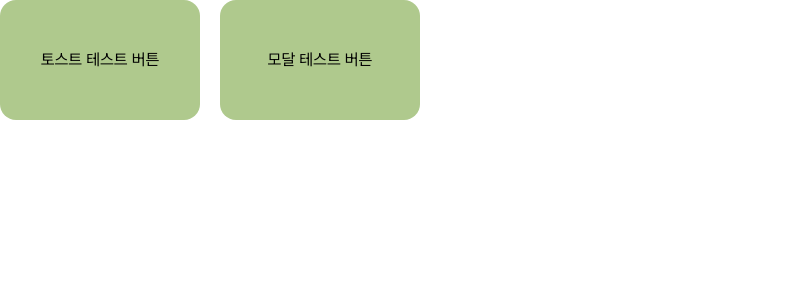
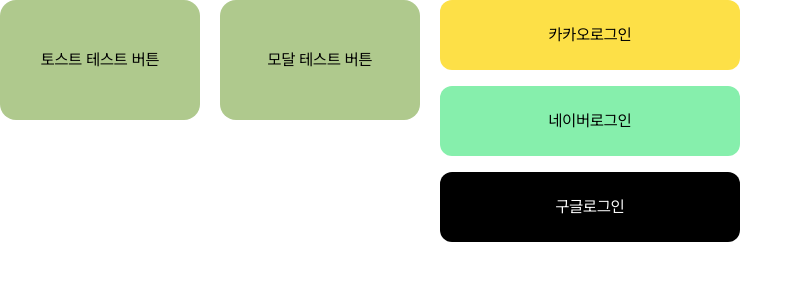
Before and after one commit to wecaners/yolog-front, a Next.js app: page / in a window 1280 px wide. Shown: the top 300 px of the page, without its empty margins (0-803 px from the left). Built offline with nearby package versions, Linux system fonts and the light colour scheme; no server answers.

Commit message:
feat: next auth로 kakao, naver, google 소셜 로그인 구현

```diff
--- /dev/null
+++ b/app/api/auth/[...nextauth]/route.ts
@@ -0,0 +1,27 @@
+import NextAuth from 'next-auth/next';
+import Google from 'next-auth/providers/google';
+import Kakao from 'next-auth/providers/kakao';
+import Naver from 'next-auth/providers/naver';
+
+const handler = NextAuth({
+  providers: [
+    Kakao({
+      clientId: process.env.KAKAO_CLIENT_ID!,
+      clientSecret: process.env.KAKAO_CLIENT_SECRET!,
+    }),
+    Naver({
+      clientId: process.env.NAVER_CLIENT_ID!,
+      clientSecret: process.env.NAVER_CLIENT_SECRET!,
+    }),
+    Google({
+      clientId: process.env.GOOGLE_CLIENT_ID!,
+      clientSecret: process.env.GOOGLE_CLIENT_SECRET!,
+    }),
+  ],
+  session: {
+    strategy: 'jwt',
+    maxAge: 60 * 60 * 24,
+  },
+});
+
+export { handler as GET, handler as POST };
--- a/app/lib/Providers.tsx
+++ b/app/lib/Providers.tsx
@@ -2,7 +2,12 @@
 
 import { Provider } from 'react-redux';
 import { store } from './redux/store';
+import { SessionProvider } from 'next-auth/react';
 
 export function Providers({ children }: { children: React.ReactNode }) {
-  return <Provider store={store}>{children}</Provider>;
+  return (
+    <Provider store={store}>
+      <SessionProvider>{children}</SessionProvider>
+    </Provider>
+  );
 }
--- a/app/page.tsx
+++ b/app/page.tsx
@@ -2,11 +2,15 @@
 import UseDialog from '@/hooks/use-dialog';
 import useToast from '@/hooks/use-toast';
 import { Dialog, DialogLogout } from './components';
+import { signIn, useSession } from 'next-auth/react';
 
 export default function Home() {
   const showToast = useToast();
   const { isDialogOpen, dialogOutsideClick, setIsDialogOpen, dialogRef } =
     UseDialog();
+  const { data: session } = useSession();
+
+  console.log({ session });
 
   return (
     <div className="flex gap-20pxr">
@@ -35,6 +39,29 @@
       >
         <DialogLogout />
       </Dialog>
+      {session ? (
+        <h1 className="text-30pxr font-semibold">{`${session?.user?.name}님 로그인중이시네요`}</h1>
+      ) : null}
+      <div className="flex flex-col gap-16pxr">
+        <button
+          className="w-300pxr h-70pxr bg-yellow-300 rounded-xl"
+          onClick={() => signIn('kakao', { redirectTo: '/' })}
+        >
+          카카오로그인
+        </button>
+        <button
+          className="w-300pxr h-70pxr bg-green-300 rounded-xl"
+          onClick={() => signIn('naver', { redirectTo: '/' })}
+        >
+          네이버로그인
+        </button>
+        <button
+          className="w-300pxr h-70pxr bg-black text-white rounded-xl"
+          onClick={() => signIn('google', { redirectTo: '/' })}
+        >
+          구글로그인
+        </button>
+      </div>
     </div>
   );
 }
--- a/package.json
+++ b/package.json
@@ -15,6 +15,7 @@
     "@reduxjs/toolkit": "^2.2.4",
     "axios": "^1.6.8",
     "next": "14.2.3",
+    "next-auth": "^4.24.7",
     "next-pwa": "^5.6.0",
     "react": "^18",
     "react-dom": "^18",
```
Also changed, not shown: 1 other file (tests, documents, lock files or other folders).
